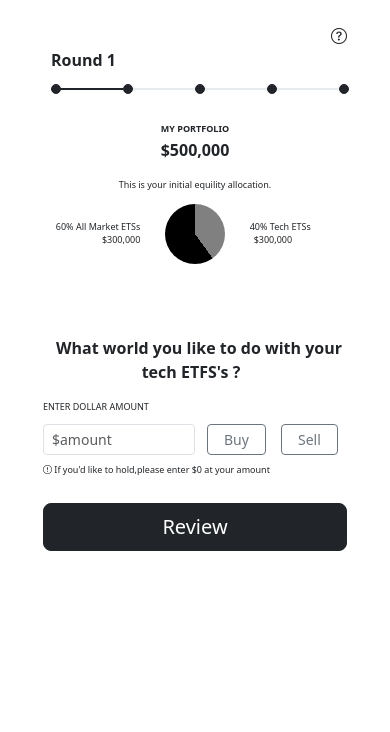
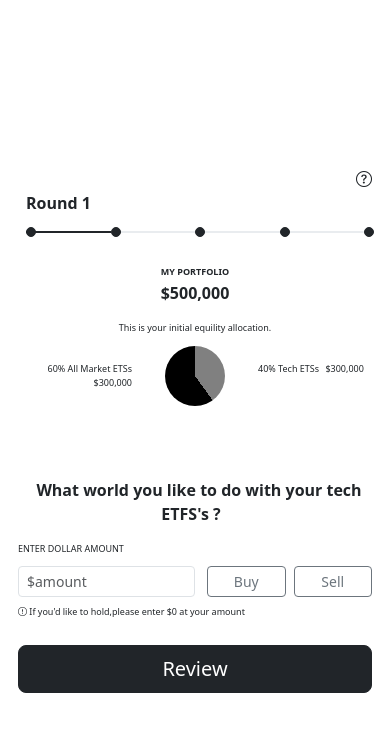
Before and after one commit to deshmukhanjali167/mobileapp, an Angular app: page /first in a window 390 px wide. Shown: the top 732 px of the page. Built offline with nearby package versions, Linux system fonts and the light colour scheme.

Commit message:
todays changes done

```diff
--- a/src/app/component/firstpage/firstpage.component.css
+++ b/src/app/component/firstpage/firstpage.component.css
@@ -1,5 +1,6 @@
 .main-wrapper {
     width: 320px;
+
 }
 
 .wrapper {
@@ -126,7 +127,7 @@
 /* buy and sell tooltip css */
 .button-container {
     position: relative;
-    display: inline-block;
+    /* display: inline-block; */
 }
 
 .custom-tooltip {
@@ -155,6 +156,28 @@
     .wrapper {
         border: none;
     }
+
+    .mobile-shape {
+        border: none;
+        width: 0px;
+        height: 0px;
+        top: none;
+        left: none;
+        background-color: none;
+    }
+
+}
+
+@media only screen and (min-width: 375px) {
+    .main-wrapper {
+        width: 375px;
+    }
+
+    .wrapper {
+        border: none;
+        padding: 6px;
+    }
+
     .mobile-shape {
         border: none;
         width: 0px;
@@ -170,10 +193,12 @@
     .main-wrapper {
         width: 425px;
     }
+
     .wrapper {
         border: none;
         padding: 8px;
     }
+
     .mobile-shape {
         border: none;
         width: 0px;
@@ -183,13 +208,14 @@
         background-color: none;
     }
 }
+
 @media only screen and (min-width: 768px) {
     .main-wrapper {
         width: 768px;
+        padding: 0px
     }
 
     .wrapper {
-
         padding: 20px;
     }
 
@@ -197,7 +223,28 @@
         width: 0px;
         height: 0px;
     }
+}
 
+
+@media only screen and (min-width: 1024px) {
+    .main-wrapper {
+        width: 320px;
+    }
+
+    .wrapper {
+        border-radius: 32px;
+        border: 12px solid black;
+    }
+
+    .mobile-shape {
+        border-radius: 50px;
+        border: black;
+        width: 158px;
+        height: 29px;
+        top: -11px;
+        left: 66px;
+        background-color: black;
+    }
 }
 
 @media only screen and (min-width: 1200px) {
@@ -222,14 +269,16 @@
     }
 }
 
-@media only screen and (min-width: 1024px) {
+@media only screen and (min-width: 1349px) {
     .main-wrapper {
         width: 320px;
     }
 
     .wrapper {
+        padding: 20px;
         border-radius: 32px;
         border: 12px solid black;
+
     }
 
     .mobile-shape {
--- a/src/app/component/firstpage/firstpage.component.html
+++ b/src/app/component/firstpage/firstpage.component.html
@@ -1,5 +1,6 @@
 <!-- first page -->
-<div class="container d-flex justify-content-center align-items-center 100vh">
+<div class="container d-flex justify-content-center
+ align-items-center vh-100 ">
     <div class="main-wrapper   ">
         <div class="wrapper  position-relative mt-3">
             <div class="mobile-wrapper  ">
@@ -94,13 +95,14 @@
                             aria-describedby="inputGroup-sizing-sm" placeholder="$amount">
                     </div>
                 </div>
-                <div class="col-3 ">
+                <div class="col-3 pe-1">
                     <span class="button-container">
-                        <button type="button" class="btn btn-outline-secondary btn-sm w-100 px-3 " data-toggle="tooltip"
-                            data-html="true" data-bs-placement="bottom">Buy</button>
+                        <button type="button" class="btn btn-outline-secondary btn-sm w-100  text-center"
+                            data-toggle="tooltip" data-html="true" data-bs-placement="bottom">Buy</button>
                         <div class="custom-tooltip bg-white p-2 text-center border border-1 mini_font border-dark">
                             <div class="shape-buy-sell"></div>
-                            <span> <i class="bi bi-lightbulb rounded-circle bg-light"></i> If you want to buy.enter your
+                            <span> <i class="bi bi-lightbulb rounded-circle bg-light "></i> If you want to buy.enter
+                                your
                                 amount and select "Buy"</span>
                             <div class="d-flex justify-content-end pt-1">
                                 <div class="tooltip-btn bg-dark btn-xs btn text-white mb-2 ">Ok</div>
@@ -110,8 +112,8 @@
                 </div>
                 <div class="col-3 ps-1">
                     <span class="button-container">
-                        <button type="button" class="btn btn-outline-secondary btn-sm w-100 px-3" data-toggle="tooltip"
-                            data-html="true" data-bs-placement="bottom">Sell</button>
+                        <button type="button" class="btn btn-outline-secondary btn-sm w-100  text-center"
+                            data-toggle="tooltip" data-html="true" data-bs-placement="bottom">Sell</button>
                         <div class="custom-tooltip bg-white p-2 text-center border border-1 mini_font border-dark">
                             <div class="shape-buy-sell"></div>
                             <span> <i class="bi bi-lightbulb rounded-circle bg-light"></i></span>
--- a/src/app/component/home/home.component.css
+++ b/src/app/component/home/home.component.css
@@ -43,6 +43,28 @@
     }
 }
 
+@media only screen and (min-width: 375px) {
+    .main-wrapper {
+        width: 375px;
+        text-align: left;
+    }
+
+    .wrapper {
+        border: none;
+        padding: 6px;
+    }
+
+    .mobile-shape {
+        border: none;
+        width: 0px;
+        height: 0px;
+        top: none;
+        left: none;
+        background-color: none;
+    }
+
+}
+
 @media only screen and (min-width: 420px) {
     .main-wrapper {
         width: 420px;
@@ -64,21 +86,45 @@
     }
 
 }
+
 @media only screen and (min-width: 768px) {
     .main-wrapper {
-        width: 700px;
+        width: 768px;
         text-align: left;
     }
 
     .wrapper {
-        padding: 20px;
+        padding-left: 5px;
+        ;
+        padding-right: 5px;
+        border: none;
+    }
+
+    .mobile-shape {
+        border: none;
+        width: 0px;
+        height: 0px;
+        top: none;
+        left: none;
+        background-color: none;
+    }
+}
+
+@media only screen and (min-width: 1024px) {
+    .main-wrapper {
+        width: 320px;
+    }
+
+    .wrapper {
+        border-radius: 32px;
+        border: 12px solid black;
     }
 
     .mobile-shape {
         border-radius: 50px;
         border: black;
-        width: 0px;
-        height: 0px;
+        width: 158px;
+        height: 29px;
         top: -11px;
         left: 66px;
         background-color: black;
@@ -95,6 +141,7 @@
         border-radius: 32px;
         border: 12px solid black;
         margin-top: 50px;
+        padding: 10px;
     }
 
     .mobile-shape {
@@ -108,13 +155,14 @@
     }
 }
 
-@media only screen and (min-width: 1024px) {
+@media only screen and (min-width: 1349px) {
     .main-wrapper {
         width: 320px;
         text-align: left;
     }
 
     .wrapper {
+        padding: 20px;
         border-radius: 32px;
         border: 12px solid black;
         /* border-radius: 50px; */
--- a/src/app/component/home/home.component.html
+++ b/src/app/component/home/home.component.html
@@ -1,6 +1,7 @@
-
+-
 <!-- home page -->
-<div class="container d-flex justify-content-center align-items-center "  >
+<div class="container d-flex justify-content-center
+ align-items-center vh-100 ">
     <div class="main-wrapper   ">
         <div class="wrapper  position-relative mt-3">
             <div class="mobile-wrapper  ">
@@ -25,8 +26,8 @@
                 <img src="https://th.bing.com/th/id/R.e5769accc6ddef4a33d06baa0e5bf310?rik=gH4yqbUaYu6OZw&riu=http%3a%2f%2fepaper.zgsyb.com%2fres1%2f1%2f1%2f2023-08%2f04%2f08%2fres04_attpic_brief.jpg&ehk=iqZ4cm%2bYcE40B%2b3ndjWQBsS%2bSzdGoqesnns5F%2fVW82o%3d&risl=&pid=ImgRaw&r=0"
                     class="img-fluid" alt="">
             </div>
-        <div class="p-3">
-            <div class="btn btn-dark w-100 "  routerLink="/first"> Start Demo</div>
+            <div class="p-2">
+                <div class="btn btn-dark w-100 " routerLink="/first"> Start Demo</div>
             </div>
         </div>
     </div>
```
Lines whose indentation alone changed are shown as unchanged.
